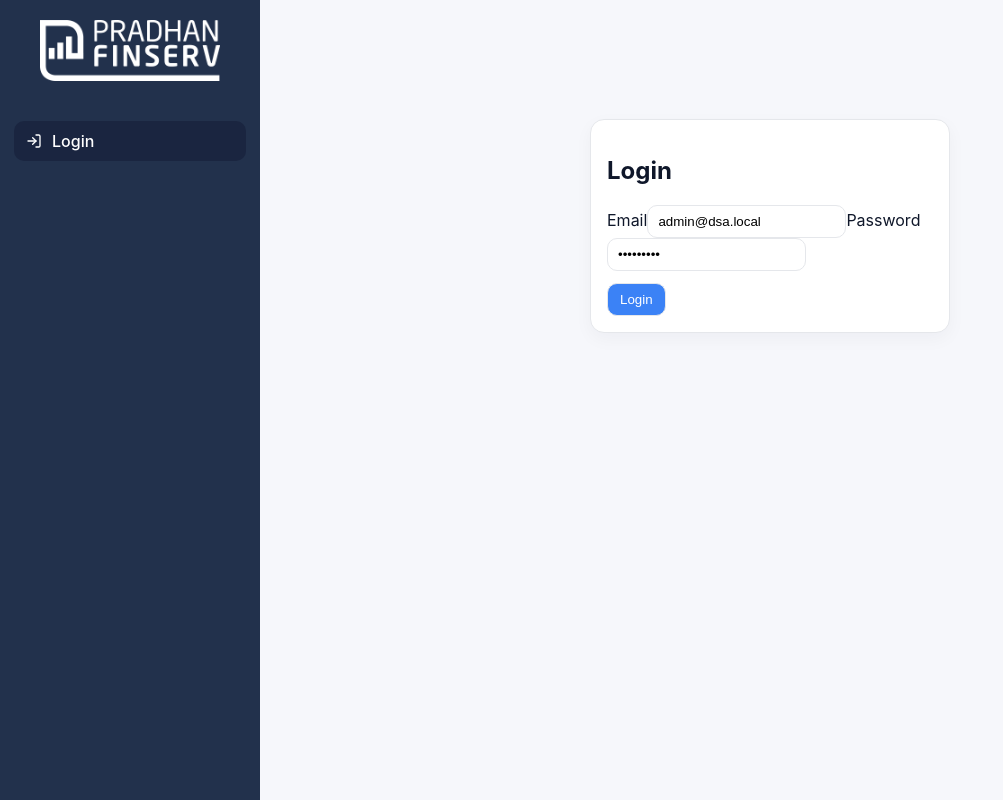
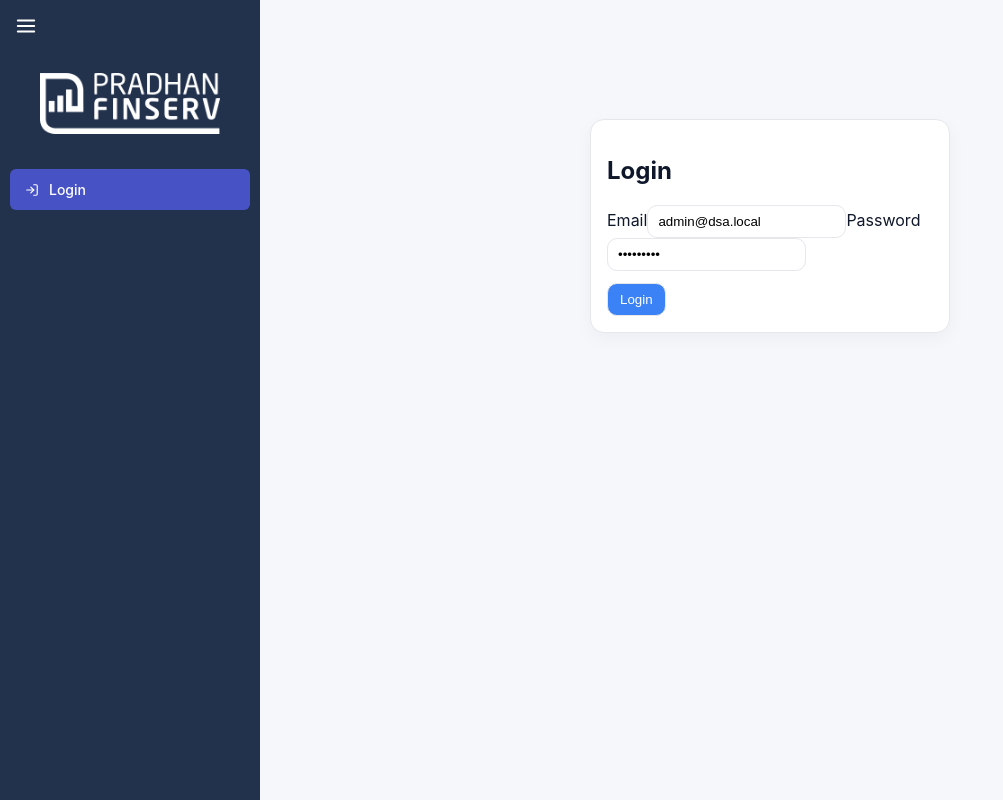
Before and after one commit to Stephen-we/pradhanfinserv_portal, a React (Vite) app in the folder client/: page /login in a window 1280 px wide. Shown: the whole page, without its empty margins (0-1003 px from the left). Built offline with nearby package versions, Linux system fonts and the light colour scheme; no server answers.

Commit message:
sidebar and menu toggle

```diff
--- a/client/src/App.jsx
+++ b/client/src/App.jsx
@@ -1,16 +1,5 @@
 import React from "react";
-import { Routes, Route, NavLink } from "react-router-dom";
-import {
-  FiLayout,
-  FiUser,
-  FiUsers,
-  FiDatabase,
-  FiShare2,
-  FiGitBranch,
-  FiShield,
-  FiLogIn
-} from "react-icons/fi";
-
+import { Routes, Route } from "react-router-dom";
 import Login from "./pages/Login";
 import Signup from "./pages/Signup";
 import Dashboard from "./pages/Dashboard";
@@ -21,37 +10,7 @@ import Cases from "./pages/Cases";
 import Partners from "./pages/Partners";
 import Branches from "./pages/Branches";
 import { Protected } from "./components/Protected";
-import logo from "./assets/logo.png";
-
-const Sidebar = () => {
-  const isAuthed = !!localStorage.getItem("token");
-
-  return (
-    <div className="sidebar">
-      {/* Only logo full width */}
-      <div className="logo-container">
-        <img src={logo} alt="Logo" className="sidebar-logo" />
-      </div>
-
-      <div className="nav">
-        {isAuthed ? (
-          <>
-            <NavLink to="/dashboard"><FiLayout /> Dashboard</NavLink>
-            <NavLink to="/leads"><FiUsers /> Leads</NavLink>
-            <NavLink to="/customers"><FiUser /> Customer Management</NavLink>
-            <NavLink to="/cases"><FiDatabase /> Loan Cases</NavLink>
-            <NavLink to="/partners"><FiShare2 /> Channel Partner</NavLink>
-            <NavLink to="/branches"><FiGitBranch /> Bank Branch</NavLink>
-            <NavLink to="/users"><FiShield /> User Management</NavLink>
-          </>
-        ) : (
-          <NavLink to="/login"><FiLogIn /> Login</NavLink>
-        )}
-      </div>
-    </div>
-  );
-};
-
+import Sidebar from "./components/Sidebar";  // ✅ import Sidebar
 
 export default function App() {
   return (
--- /dev/null
+++ b/client/src/components/Sidebar.jsx
@@ -0,0 +1,51 @@
+import React, { useState } from "react";
+import { NavLink } from "react-router-dom";
+import {
+  FiLayout,
+  FiUser,
+  FiUsers,
+  FiDatabase,
+  FiShare2,
+  FiGitBranch,
+  FiShield,
+  FiLogIn,
+  FiMenu
+} from "react-icons/fi";
+import logo from "../assets/logo.png";
+import "../styles/Sidebar.css";
+
+export default function Sidebar() {
+  const [collapsed, setCollapsed] = useState(false);
+  const isAuthed = !!localStorage.getItem("token");
+
+  return (
+    <div className={`sidebar ${collapsed ? "collapsed" : ""}`}>
+      {/* Toggle button */}
+      <button className="toggle-btn" onClick={() => setCollapsed(!collapsed)}>
+        <FiMenu />
+      </button>
+
+      {/* Logo */}
+      <div className="logo-container">
+        <img src={logo} alt="Logo" className="sidebar-logo" />
+      </div>
+
+      {/* Nav Links */}
+      <div className="nav">
+        {isAuthed ? (
+          <>
+            <NavLink to="/dashboard"><FiLayout /> <span>Dashboard</span></NavLink>
+            <NavLink to="/leads"><FiUsers /> <span>Leads</span></NavLink>
+            <NavLink to="/customers"><FiUser /> <span>Customer Management</span></NavLink>
+            <NavLink to="/cases"><FiDatabase /> <span>Loan Cases</span></NavLink>
+            <NavLink to="/partners"><FiShare2 /> <span>Channel Partner</span></NavLink>
+            <NavLink to="/branches"><FiGitBranch /> <span>Bank Branch</span></NavLink>
+            <NavLink to="/users"><FiShield /> <span>User Management</span></NavLink>
+          </>
+        ) : (
+          <NavLink to="/login"><FiLogIn /> <span>Login</span></NavLink>
+        )}
+      </div>
+    </div>
+  );
+}
--- /dev/null
+++ b/client/src/styles/Sidebar.css
@@ -0,0 +1,75 @@
+.sidebar {
+  width: 240px;
+  background-color: #2f3c7e;
+  color: #fff;
+  min-height: 100vh;
+  position: fixed;
+  top: 0;
+  left: 0;
+  display: flex;
+  flex-direction: column;
+  transition: width 0.3s ease;
+}
+
+.sidebar.collapsed {
+  width: 70px;
+}
+
+.sidebar .toggle-btn {
+  background: none;
+  border: none;
+  color: #fff;
+  font-size: 22px;
+  cursor: pointer;
+  padding: 15px;
+  text-align: left;
+}
+
+.sidebar .logo-container {
+  text-align: center;
+  padding: 15px 0;
+}
+
+.sidebar-logo {
+  width: 140px;
+  transition: opacity 0.3s;
+}
+
+.sidebar.collapsed .sidebar-logo {
+  opacity: 0;
+  pointer-events: none;
+}
+
+.sidebar .nav {
+  display: flex;
+  flex-direction: column;
+  padding: 0 10px;
+}
+
+.sidebar .nav a {
+  display: flex;
+  align-items: center;
+  gap: 10px;
+  padding: 12px 15px;
+  margin-bottom: 8px;
+  border-radius: 6px;
+  color: #d1d5db;
+  font-size: 14px;
+  text-decoration: none;
+  transition: all 0.2s ease;
+}
+
+.sidebar .nav a:hover {
+  background-color: #3f4c9d;
+  color: #fff;
+}
+
+.sidebar .nav a.active {
+  background-color: #4752c4;
+  color: #fff;
+  font-weight: 500;
+}
+
+.sidebar.collapsed .nav a span {
+  display: none;  /* hide text when collapsed */
+}
```
